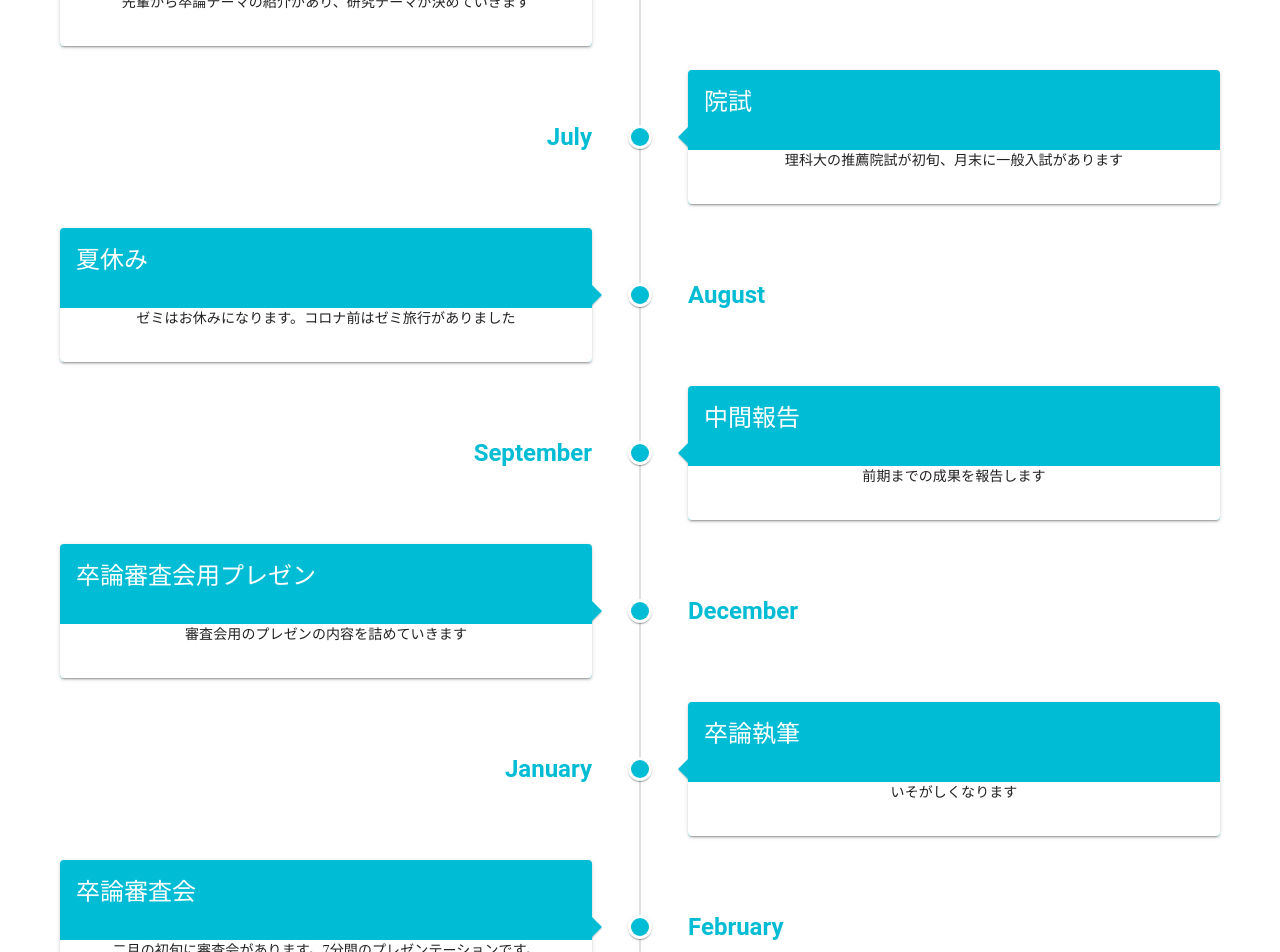
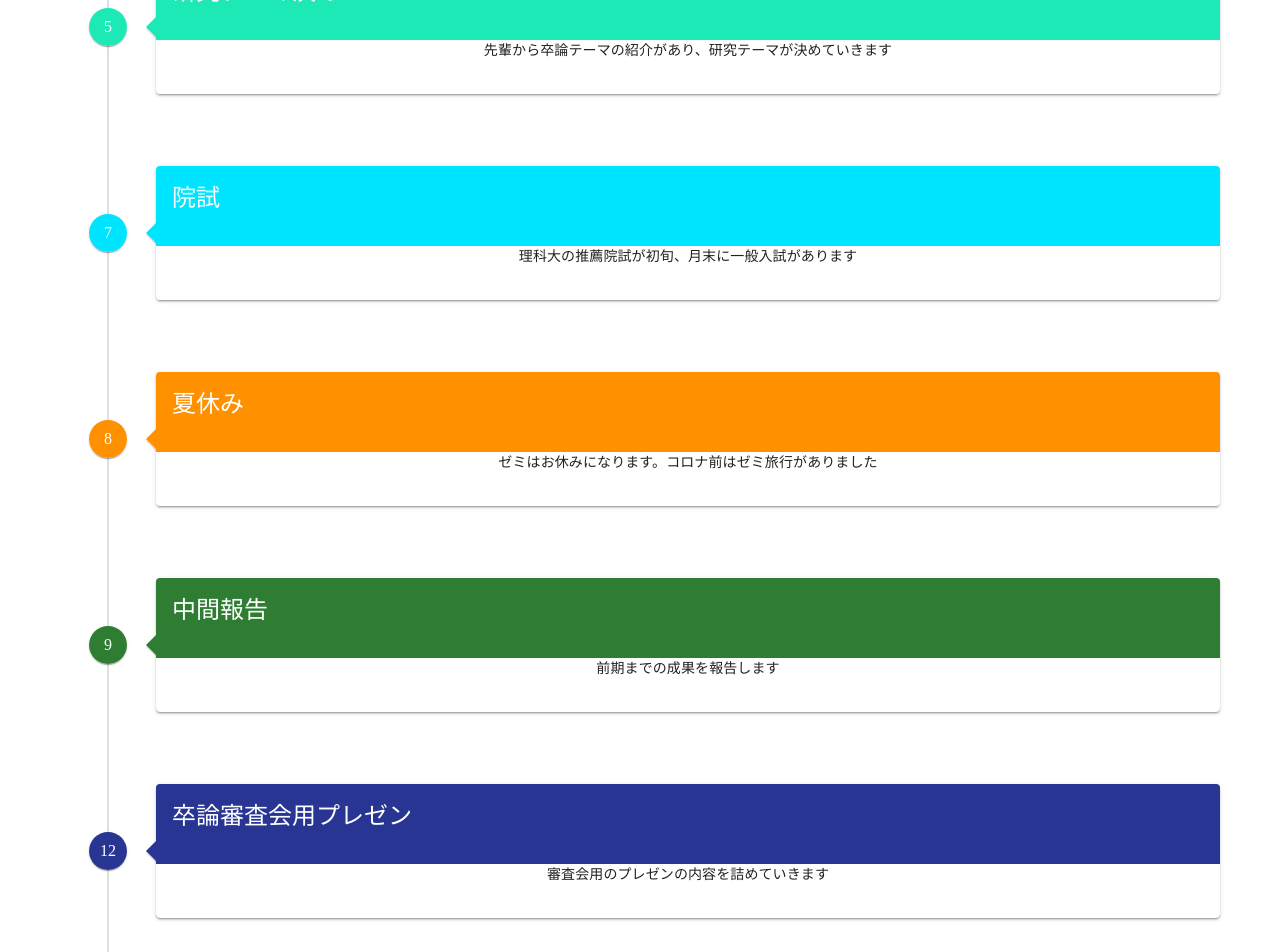
Before and after one commit to katakyo/yamamotolab_HP, a Vue app: page /timeline in a window 1280 px wide. Shown: the part 580-1532 px from the top of the page. Built offline with nearby package versions, Linux system fonts and the light colour scheme.

Commit message:
chage UI

```diff
--- a/src/components/Footer.vue
+++ b/src/components/Footer.vue
@@ -1,9 +1,11 @@
 <template>
+<v-container>
   <v-footer dark absolute>
     <div class="footer">
       Copyright test 2021. All right reserved
     </div>
   </v-footer>
+  </v-container>
 </template>
 
 <script>
--- a/src/views/Access.vue
+++ b/src/views/Access.vue
@@ -1,25 +1,47 @@
 <template>
+<v-container>
 <div class="Access">
-  <v-container>
   <h1>ACCESS MAP</h1>
-  <div class="embed-responsive embed-responsive-4by3">
-    <iframe src="https://www.google.com/maps/embed?pb=!1m18!1m12!1m3!1d679.2679176984038!2d139.9073143862273!3d35.918559929952416!2m3!1f0!2f0!3f0!3m2!1i1024!2i768!4f13.1!3m3!1m2!1s0x6018991af8fb06e7%3A0x9abe04e15ff5be1e!2z5p2x5Lqs55CG56eR5aSn5a2mIOmHjueUsOOCreODo-ODs-ODkeOCuSAxMuWPt-mkqA!5e0!3m2!1sja!2sjp!4v1627367840055!5m2!1sja!2sjp" width="600" height="450" style="border:0;" allowfullscreen="" loading="lazy"></iframe>
+    <div class="embed-responsive embed-responsive-4by3">
+      <iframe src="https://www.google.com/maps/embed?pb=!1m18!1m12!1m3!1d679.2679176984038!2d139.9073143862273!3d35.918559929952416!2m3!1f0!2f0!3f0!3m2!1i1024!2i768!4f13.1!3m3!1m2!1s0x6018991af8fb06e7%3A0x9abe04e15ff5be1e!2z5p2x5Lqs55CG56eR5aSn5a2mIOmHjueUsOOCreODo-ODs-ODkeOCuSAxMuWPt-mkqA!5e0!3m2!1sja!2sjp!4v1627367840055!5m2!1sja!2sjp" width="600" height="450" style="border:0;" allowfullscreen="" loading="lazy"></iframe>
+    </div>
+    <v-card>
+      <v-card-text class="font-weight-black">
+        所在地
+      </v-card-text>
+      <v-card-text>
+        〒278-8510
+        千葉県野田市山崎2641　東京理科大学 12号館5階　山本研究室
+      </v-card-text>
+  </v-card>
+  <v-card>
+      <v-card-text class="font-weight-black">
+        電話番号
+      </v-card-text>
+      <v-card-text>
+        04-7124-1501（代)
+      </v-card-text>
+  </v-card>
+  <v-card>
+      <v-card-text class="font-weight-black">
+        Fax番号
+      </v-card-text>
+      <v-card-text>
+        04-7120-1741
+      </v-card-text>
+  </v-card>
+  <v-card>
+      <v-card-text class="font-weight-black">
+        交通手段
+      </v-card-text>
+      <v-card-text>
+        東武野田線(東武アーバンパークライン)運河駅下車徒歩5分 東京駅から55分
+      </v-card-text>
+  </v-card>
   </div>
-  <h2>所在地</h2>
-  <p>〒278-8510　　千葉県野田市山崎2641　東京理科大学 12号館5階　山本研究室</p>
-  <p>Tokyo University of Science Dept. of Electrical Engineering Faculty of Science and Technology Energy Lab., 5F. Building 12 2641 Yamazaki, Noda, Chiba 278-8510, Japan</p>
-  <h2>電話番号</h2>
-  <p>04-7124-1501（代）</p>
-  <h2>Fax番号</h2>
-  <p>04-7120-1741</p>
-  <h2>交通手段</h2>
-  <p>東武野田線(東武アーバンパークライン)運河駅下車徒歩5分 東京駅から55分</p>
-  <p>5 minutes walk from Unga Station on the Tobu Noda Line (2 hours 15 minutes from Narita Airport)</p>
+  </v-container>
+</template>
 
-  </v-container>
-</div><!--gmap-->
-
-</template>
 
 <style lang="scss" scoped>
 .embed-responsive {
--- a/src/views/TimeLine.vue
+++ b/src/views/TimeLine.vue
@@ -4,13 +4,21 @@
   <p>山本研究室の一年を紹介します</p>
   <p>ゼミは週に2度(月木)で発表は3週に１度程度です</p>
   <p>コアタイムはありません</p>
-  <v-timeline>
+  <v-timeline
+      :reverse="reverse"
+      dense
+  >
     <v-timeline-item
+      fill-dot
+      class="white--text mb-12"
       v-for="(month, i) in months"
       :key="i"
       :color="month.color"
-      small
+      dense
     >
+    <template v-slot:icon>
+         <span v-text="month.month">月</span>
+    </template>
       <template v-slot:opposite>
         <span
           :class="`headline font-weight-bold ${month.color}--text`"
@@ -74,50 +82,50 @@
       dialog: false,
       months: [
         {
-          color: 'pink',
-          month: 'April',
+          color: 'green accent-3',
+          month: '4',
           title: '研究室配属',
           summary: '研究室配属されます',
         },
         {
-          color: 'cyan',
-          month: 'May',
+          color: 'teal accent-3',
+          month: '5',
           title: '研究テーマ決め',
           summary: '先輩から卒論テーマの紹介があり、研究テーマが決めていきます',
         },
         {
-          color: 'cyan',
-          month: 'July',
+          color: 'cyan accent-3',
+          month: '7',
           title: '院試',
           summary: '理科大の推薦院試が初旬、月末に一般入試があります',
         },
         {
-          color: 'cyan',
-          month: 'August',
+          color: 'orange accent-3',
+          month: '8',
           title: '夏休み',
           summary: 'ゼミはお休みになります。コロナ前はゼミ旅行がありました',
         },
         {
-          color: 'cyan',
-          month: 'September',
+          color: 'green darken-3',
+          month: '9',
           title: '中間報告',
           summary: '前期までの成果を報告します',
         },
         {
-          color: 'cyan',
-          month: 'December',
+          color: 'indigo darken-3',
+          month: '12',
           title: '卒論審査会用プレゼン',
           summary: '審査会用のプレゼンの内容を詰めていきます',
         },
         {
-          color: 'cyan',
-          month: 'January',
+          color: 'red accent-3',
+          month: '1',
           title: '卒論執筆',
           summary: 'いそがしくなります',
         },
         {
-          color: 'cyan',
-          month: 'February',
+          color: 'blue accent-3',
+          month: '2',
           title: '卒論審査会',
           summary: '二月の初旬に審査会があります。7分間のプレゼンテーションです。',
         },
```
